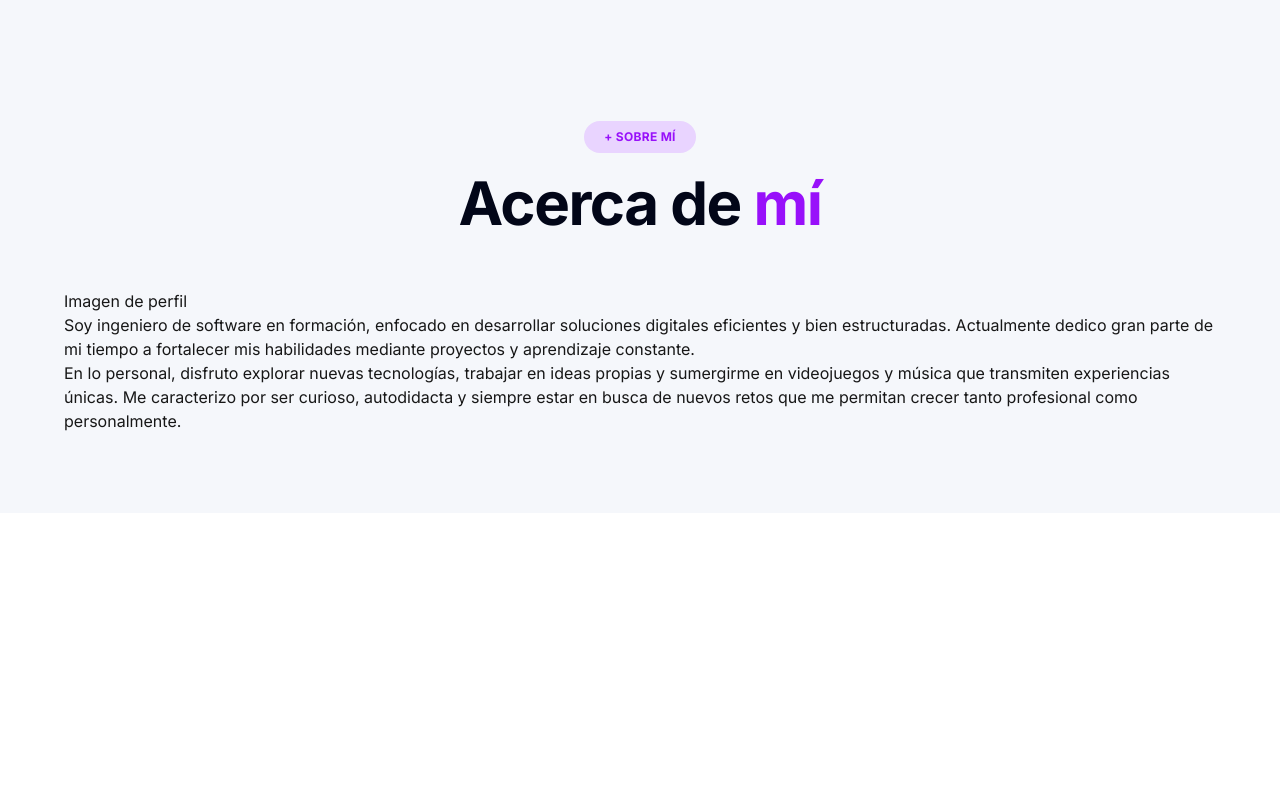
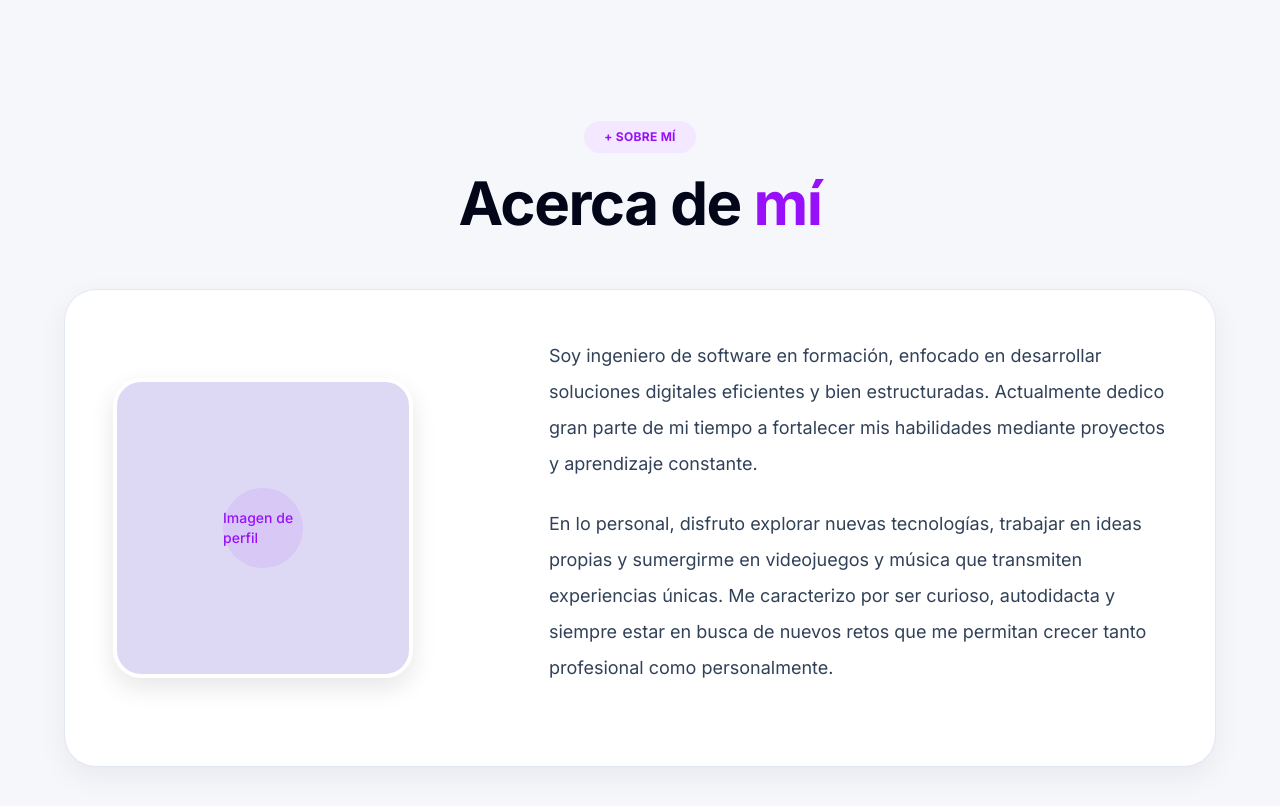
Before and after one commit to AndresRios123/Portfolio, a Next.js app: page /en in a window 1280 px wide. Shown: the part 740-1546 px from the top of the page. Before the commit the page ends 1253 px from the top, so only its background shows below. Built offline with nearby package versions, Linux system fonts and the light colour scheme.

Commit message:
Se han agregado estilos en la card About me

```diff
--- a/app/components/sections/About.tsx
+++ b/app/components/sections/About.tsx
@@ -3,25 +3,29 @@ export default function About() {
     <section id="sobre-mi" className="bg-[#f5f7fb] px-6 py-20 md:px-10 lg:px-16">
       <div className="mx-auto max-w-7xl">
         <header className="mb-14 flex flex-col items-center text-center">
-            <span className="mb-5 inline-flex rounded-full bg-purple-200 px-5 py-2 text-xs font-bold uppercase tracking-wide text-purple-600">
+          <span className="mb-5 inline-flex rounded-full bg-purple-100 px-5 py-2 text-xs font-bold uppercase tracking-wide text-purple-600">
             + SOBRE MÍ
           </span>
+
           <h2 className="text-4xl font-bold tracking-tight text-slate-950 md:text-6xl">
             Acerca de <span className="text-purple-600">mí</span>
           </h2>
         </header>
 
-        <div>
-          <div>
-            <div>
-              <div>
-                <span>Imagen de perfil</span>
+        <div className="rounded-[2rem] border border-slate-200 bg-white p-8 shadow-[0_10px_30px_rgba(15,23,42,0.06)] md:p-10 lg:p-12">
+          <div className="grid items-center gap-10 lg:grid-cols-[380px_minmax(0,1fr)] lg:gap-14">
+            <div className="flex justify-center lg:justify-start">
+              <div className="flex h-[250px] w-[250px] items-center justify-center rounded-[1.75rem] border-4 border-white bg-[#ddd8f3] shadow-[0_10px_25px_rgba(15,23,42,0.10)] md:h-[300px] md:w-[300px]">
+                <div className="flex h-20 w-20 items-center justify-center rounded-full bg-[#d8c8f5]">
+                  <span className="text-sm font-medium text-purple-600">
+                    Imagen de perfil
+                  </span>
                 </div>
               </div>
             </div>
 
-          <div>
-            <div>
+            <div className="flex flex-col gap-8">
+              <div className="space-y-6 text-[18px] leading-9 text-slate-700">
                 <p>
                   Soy ingeniero de software en formación, enfocado en desarrollar
                   soluciones digitales eficientes y bien estructuradas.
@@ -39,7 +43,8 @@ export default function About() {
               </div>
 
               <div>
-              {/* Aquí va SkillsPanel */}
+                {/* Aquí luego va SkillsPanel */}
+              </div>
             </div>
           </div>
         </div>
```
Lines whose indentation alone changed are shown as unchanged.
